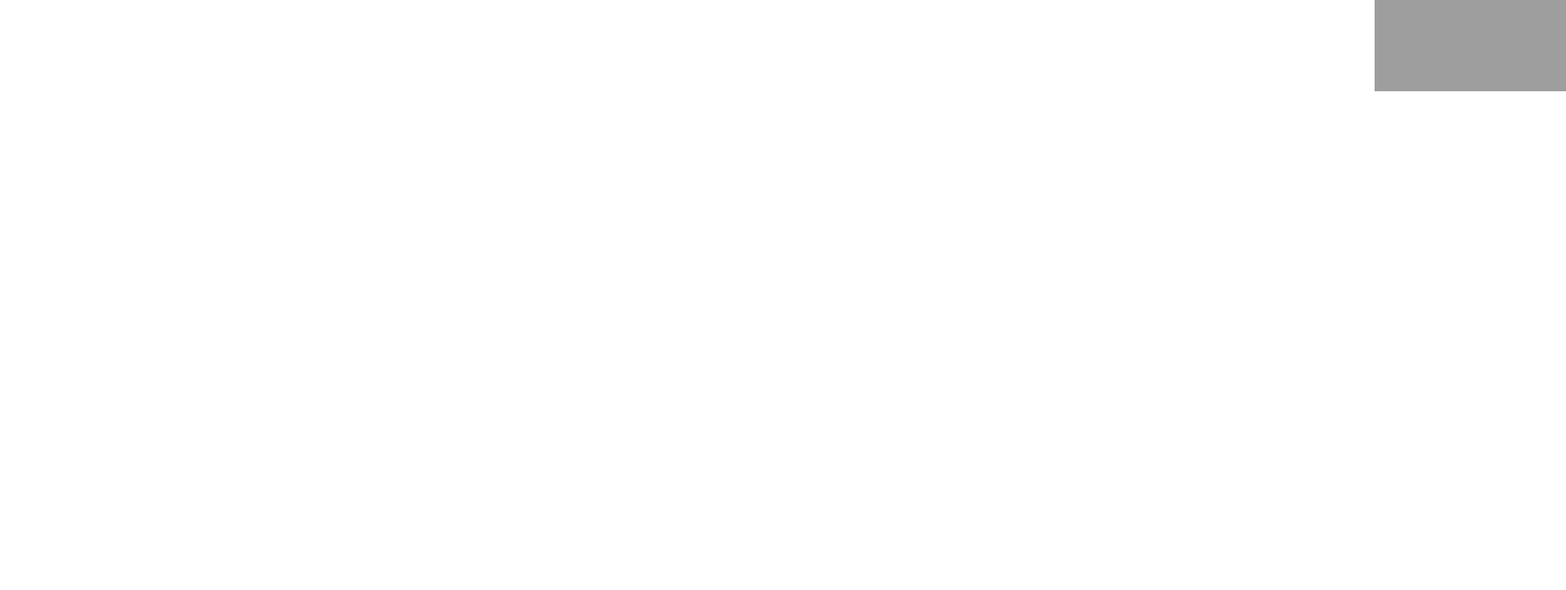
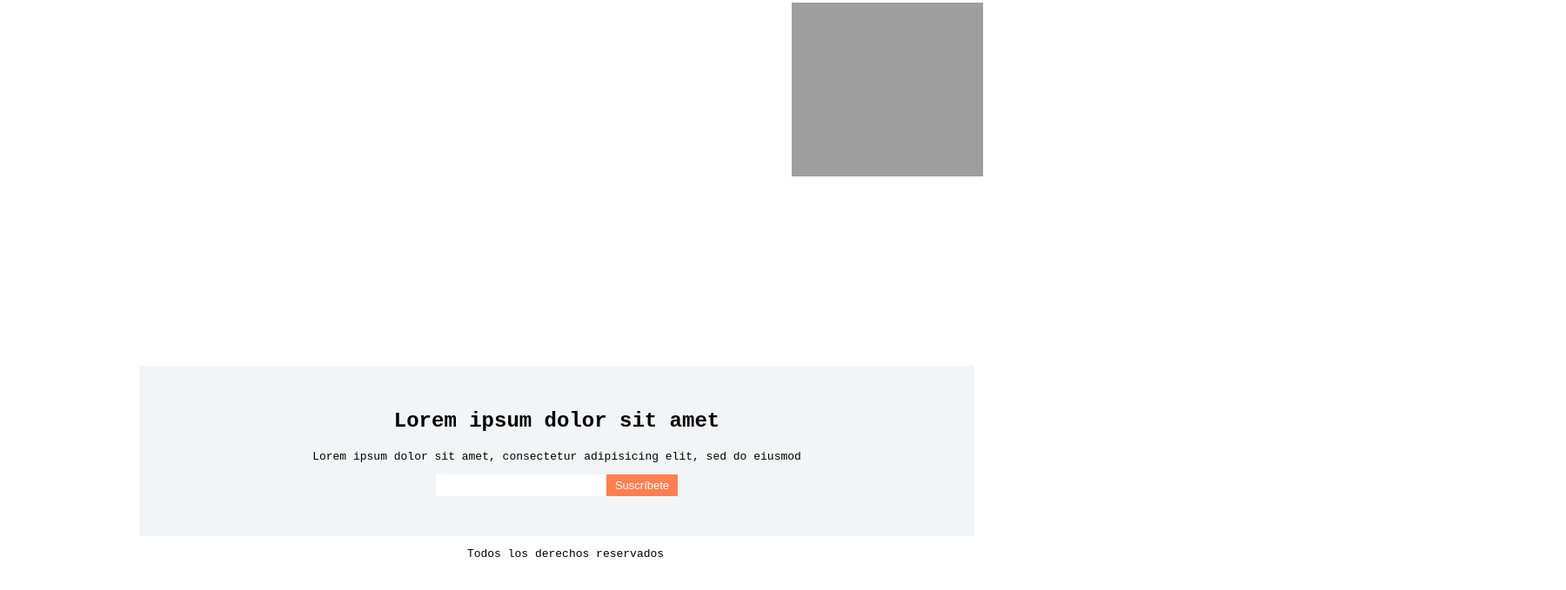
Before and after one commit to rodrigovaldesl/revista-online-rodrigovaldes, a plain HTML site: page index.html in a window 1280 px wide. Shown: the part 1049-1728 px from the top of the page at 87% size, 1800 px wide, since content can reach past the window. After the commit the page ends 1707 px from the top, so only its background shows below. Drawn offline with Linux system fonts and the light colour scheme; grey boxes are pictures that could not be loaded.

Commit message:
Armado grilla listo

```diff
--- a/assets/css/style.css
+++ b/assets/css/style.css
@@ -1,36 +1,57 @@
-* {
-    box-sizing: border-box;
+body{
+    margin: 0;
+    padding: 0;
+    font-family: monospace;
 }
 
-body {
-    font-family: monospace;
-    margin: 0;
-    padding: 0;
-}
-
-.contenedor {
-    width: 100vw;
+/* CONTENEDOR */
+.contenedor{
+    width: 960px;
     margin: 0 auto;
     display: grid;
-    grid-template-columns: repeat(12, 1fr);
-    grid-template-rows: repeat(12, 1fr);
-    /* gap: 10px; */
+    grid-template-columns: repeat(14, 1fr);
+    grid-template-rows: repeat(17, 1fr);
+    /* gap: 5px; */
 }
 
 /* MENU */
-
-.menu {
+.menu{
     width: 960px;
-    /* padding: 10px; */
-    height: 200px;
-    width: 100%;
-    border-bottom: 1px solid gray;
-    /* grid-row: 1 / 2;
-    grid-column: 1 / -1; */
-    grid-area: 1 / 1 / -1 / 1;
-    background-color: rebeccapurple;
+    background-color: red;
+    grid-area: 1 / 1 / 2 / 15;
+    padding: 10px;
+    border-bottom: 1px solid gray
 }
 
+/* CONTENIDO */
+.contenido{
+    width: 960px;
+    /* background-color: blue; */
+    grid-area: 2 / 1 / 16 / -1;
+    margin: 0 auto;
+}
+
+/* NEWSLETTER */
+.newsletter{
+    width: 960px;
+    /* background-color: green; */
+    grid-area: 16 / 1 / 18 / -1;
+    background-color: #f2f4f5;
+    text-align: center;
+    padding-top: 30px;
+    padding-bottom: 30px;
+}
+
+/* FOOTER */
+.footer{
+    /* background-color: pink; */
+    grid-area: 18 / 1 / 19 / -1;
+    width: 960px;
+    margin: 0 auto;
+    text-align: center;
+}
+
+/* CSS PROYECTO */
 .logo {
     font-size: 24px;
     font-weight: bold;
@@ -44,8 +65,6 @@ body {
     text-align: right;
 }
 
-
-
 .nav ul li a {
     text-decoration: none;
     text-transform: uppercase;
@@ -53,13 +72,6 @@ body {
 
 .input-menu {
     border-radius: 30px;
-}
-
-/* CONTENIDO */
-
-.contenido {
-    width: 960px;
-    margin: 0 auto;
 }
 
 .listad-noticias {
@@ -118,20 +130,6 @@ body {
     height: 200px;
 }
 
-/* NEWSLETTER */
-
-.newsletter {
-    /* width: 960px; */
-    width: 100%;
-    background-color: royalblue;
-    /* background-color: #f2f4f5; */
-    text-align: center;
-    padding-top: 30px;
-    padding-bottom: 30px;
-    grid-row: 9 / 12;
-    grid-column: 1 / -1;
-}
-
 .newsletter h2 {
     font-size: 24px
 }
@@ -149,14 +147,3 @@ body {
     background-color: coral;
     color: white;
 }
-
-/* FOOTER */
-
-.footer {
-    background-color: red;
-    width: 100%;
-    margin: 0 auto;
-    text-align: center;
-    grid-row: 12 / -1;
-    grid-column: 1 / -1;
-}
--- a/index.html
+++ b/index.html
@@ -5,12 +5,150 @@
     <meta charset="UTF-8">
     <meta name="viewport" content="width=device-width, initial-scale=1.0">
     <meta http-equiv="X-UA-Compatible" content="ie=edge">
-    <title>Revista</title>
+    <title>Revista Rodrigo</title>
     <!-- MI ESTILO -->
     <link rel="stylesheet" href="assets/css/style.css">
 </head>
 
 <body>
+    <!-- <div class="contenedor">
+        <div class="menu">
+            <div class="logo">Diario</div>
+            <div class="nav">
+                <ul>
+                    <li><a href="">Nosotros</a></li>
+                    <li><a href="">Contacto</a></li>
+                    <li><input class="input-menu" type="text" name="buscar" placeholder="buscar..." /></li>
+                </ul>
+            </div>
+        </div>
+        <div class="contenido">
+            <div class="listad-noticias">
+                <div class="noticia">
+                    <div class="cabecera">
+                        <h2>
+                            Lorem ipsum dolor sit amet,
+                        </h2>
+                    </div>
+                    <div class="cuerpo">
+                        <img src="https://picsum.photos/200/300?random=1" />
+                        <p>
+                            Lorem ipsum dolor sit amet, consectetur adipisicing elit.
+                        </p>
+                    </div>
+                </div>
+                <div class="noticia">
+                    <div class="cabecera">
+                        <h2>
+                            Lorem ipsum dolor sit amet,
+                        </h2>
+                    </div>
+                    <div class="cuerpo">
+                        <img src="https://picsum.photos/200/300?random=2" />
+                        <p>
+                            Lorem ipsum dolor sit amet, consectetur adipisicing elit.
+                        </p>
+                    </div>
+                </div>
+                <div class="noticia">
+                    <div class="cabecera">
+                        <h2>
+                            Lorem ipsum dolor sit amet,
+                        </h2>
+                    </div>
+                    <div class="cuerpo">
+                        <img src="https://picsum.photos/200/300?random=3" />
+                        <p>
+                            Lorem ipsum dolor sit amet, consectetur adipisicing elit.
+                        </p>
+                    </div>
+                </div>
+                <div class="noticia">
+                    <div class="cabecera">
+                        <h2>
+                            Lorem ipsum dolor sit amet,
+                        </h2>
+                    </div>
+                    <div class="cuerpo">
+                        <img src="https://picsum.photos/200/300?random=4" />
+                        <p>
+                            Lorem ipsum dolor sit amet, consectetur adipisicing elit.
+                        </p>
+                    </div>
+                </div>
+                <div class="noticia">
+                    <div class="cabecera">
+                        <h2>
+                            Lorem ipsum dolor sit amet,
+                        </h2>
+                    </div>
+                    <div class="cuerpo">
+                        <img src="https://picsum.photos/200/300?random=5" />
+                        <p>
+                            Lorem ipsum dolor sit amet, consectetur adipisicing elit.
+                        </p>
+                    </div>
+                </div>
+                <div class="noticia">
+                    <div class="cabecera">
+                        <h2>
+                            Lorem ipsum dolor sit amet,
+                        </h2>
+                    </div>
+                    <div class="cuerpo">
+                        <img src="https://picsum.photos/200/300?random=6" />
+                        <p>
+                            Lorem ipsum dolor sit amet, consectetur adipisicing elit.
+                        </p>
+                    </div>
+                </div>
+            </div>
+            <div class="listado-izquierdo">
+                <div class="cabecera-listado">
+                    <h1>Nosotros </h1>
+                    <p>
+                        Lorem ipsum dolor sit amet, consectetur adipisicing elit, sed do eiusmod
+                        tempor incididunt ut labore et dolore magna aliqua. Ut enim ad minim veniam,
+                        quis nostrud exercitation ullamco laboris nisi ut aliquip ex ea commodo
+                    </p>
+                </div>
+                <div class="tags">
+                    <h1>Tags </h1>
+                    <ul>
+                        <li>Viajes</li>
+                        <li>Noticias</li>
+                        <li>Comida</li>
+                    </ul>
+                </div>
+                <div class="noticias-destacadas">
+                    <h1>Destacados </h1>
+                    <div class="item">
+                        <h4>Lorem ipsum dolor sit amet.</h4>
+                        <img src="https://picsum.photos/200/200?random=7" />
+                    </div>
+                    <div class="item">
+                        <h4>Lorem ipsum dolor sit amet.</h4>
+                        <img src="https://picsum.photos/200/200?random=8" />
+                    </div>
+                    <div class="item">
+                        <h4>Lorem ipsum dolor sit amet.</h4>
+                        <img src="https://picsum.photos/200/200?random=9" />
+                    </div>
+                </div>
+            </div>
+        </div>
+        <div class="newsletter">
+            <h2>Lorem ipsum dolor sit amet</h2>
+            <p>Lorem ipsum dolor sit amet, consectetur adipisicing elit, sed do eiusmod</p>
+            <div class="group">
+                <input type="text" name=""><button>Suscríbete</button>
+            </div>
+        </div>
+        <div class="footer">
+            <p>Todos los derechos reservados</p>
+        </div>
+    </div> -->
+
     <div class="contenedor">
         <div class="menu">
             <div class="logo">Diario</div>
```
